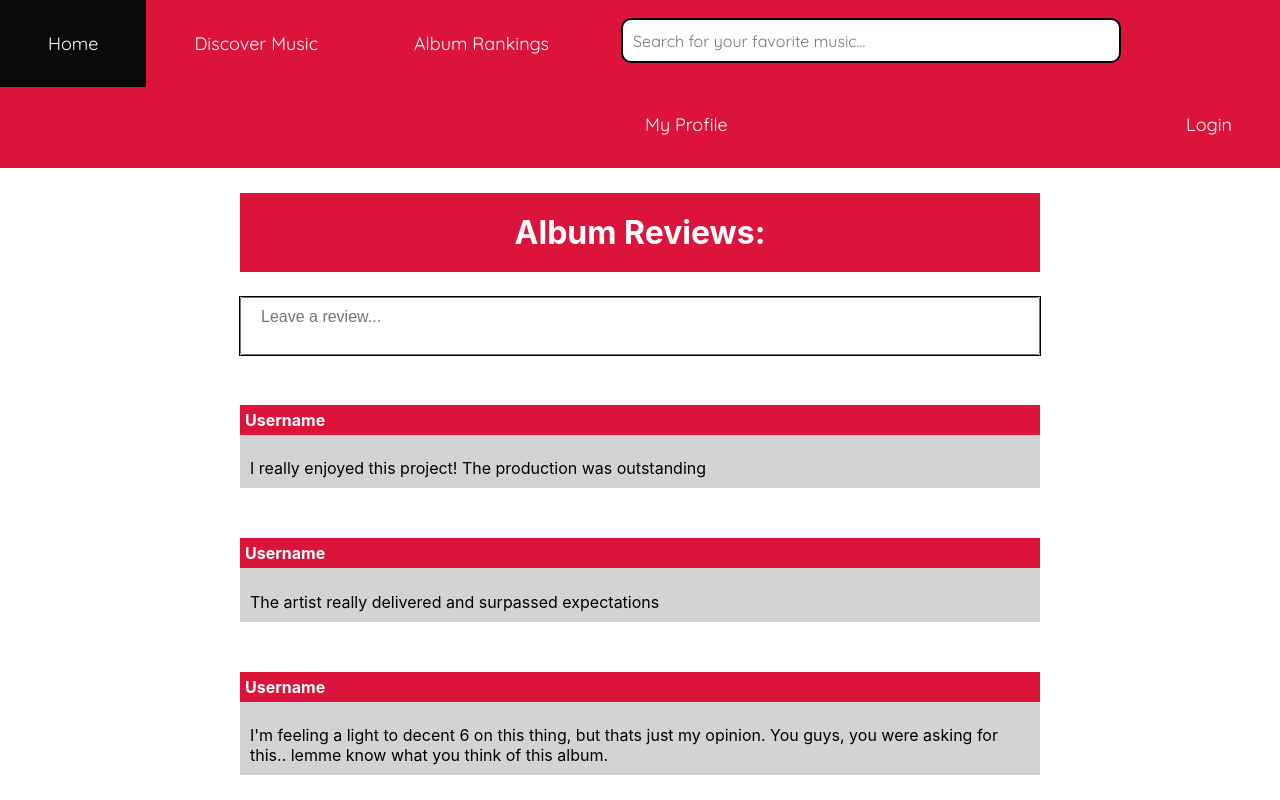
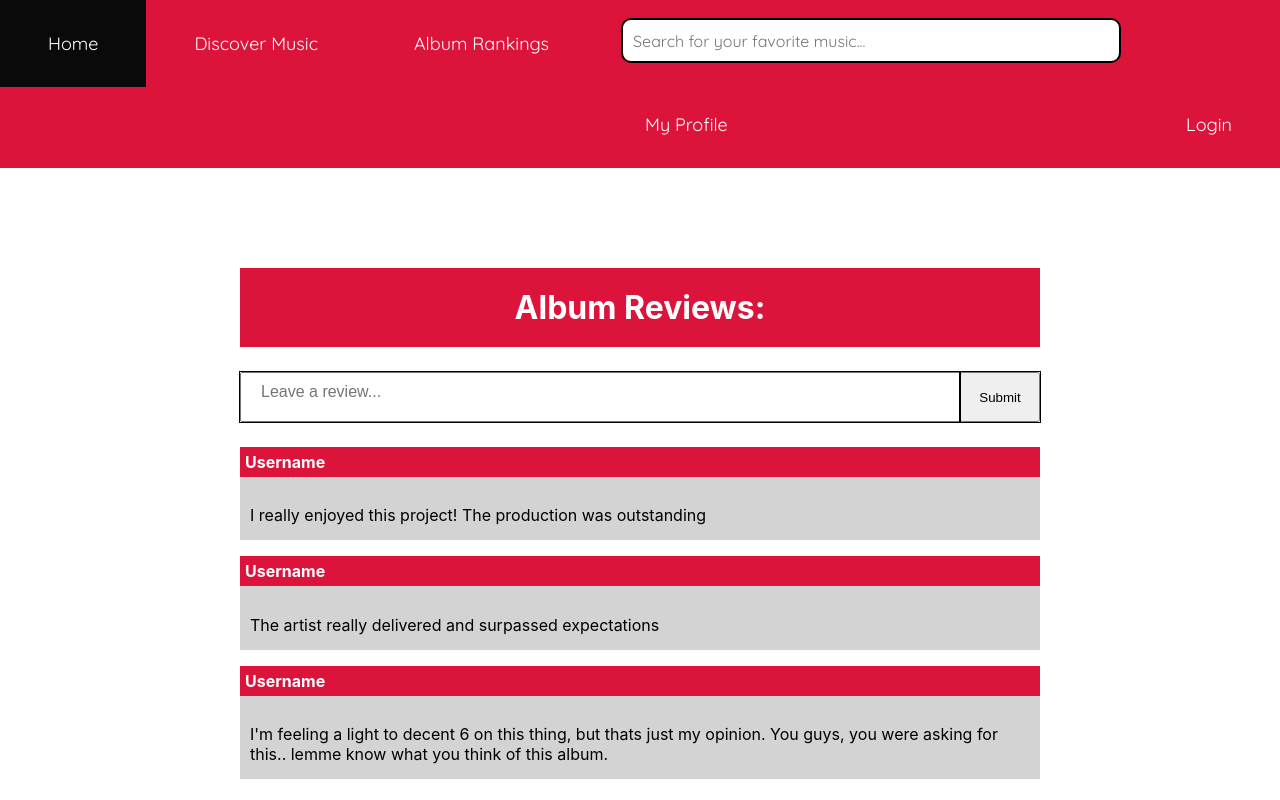
Before and after one commit to meepospammer/sound-of-eggert, a Next.js app: page /components/commentsection/commentsection in a window 1280 px wide. Shown: the top 800 px of the page. Built offline with nearby package versions, Linux system fonts and the light colour scheme.

Commit message:
Added functionality to leave comments in commentsection component
Created basic structure for the component which allows users to add comments through the UI provided by the commentsection component. This needs to now be integrated with the backend

```diff
--- a/pages/components/commentsection/commentsection.js
+++ b/pages/components/commentsection/commentsection.js
@@ -1,12 +1,48 @@
 import React from 'react'
 import styles from './commentsection.module.css'
+import { useState } from 'react';
+import { Component } from 'react';
 
 var comments = ["I really enjoyed this project! The production was outstanding",
             "The  artist really delivered and surpassed expectations",
             "I'm feeling a light to decent 6 on this thing, but thats just my opinion. You guys, you were asking for this.. lemme know what you think of this album."]
 
+var commentlist = { comments: []};
+
 export default function commentsection() {
-  var commentlist = []
+  createComments(commentlist)
+
+  const [inputval, setinputval] = useState('')
+  function handleInput(e) {
+    comments.push(inputval)
+    createComments(commentlist)
+    document.getElementById('submitcomment').value= ''
+    setinputval('')
+  }
+
+  return (
+    <>
+    <ul className={styles.container}>
+      <l>
+        <h1>
+          Album Reviews:
+        </h1>
+      </l>
+      <l>
+        <textarea placeholder='Leave a review...' type="text" id="submitcomment"
+         value={inputval} onChange={(e)=>setinputval(e.target.value)}/>
+        <button onClick={handleInput}> Submit </button>
+      </l>
+      <l id="up">
+        {commentlist.comments}
+      </l>
+    </ul>
+    </>
+  )
+}
+
+function createComments(commentlist){
+  commentlist.comments = []
   for(let i = 0; i < comments.length; i++){
     var object = <div>
                     <h2>
@@ -16,24 +52,7 @@ export default function commentsection() {
                     {comments[i]}
                     </p>
                   </div>
-    commentlist.push(object)
+    commentlist.comments.push(object)
   }
-  return (
-    <>
-    <ul className={styles.container}>
-      <l>
-        <h1>
-          Album Reviews:
-        </h1>
-      </l>
-      <l>
-        <textarea placeholder='Leave a review...' type="text"/>
-      </l>
-      <l>
-        {commentlist}
-      </l>
-    </ul>
-
-    </>
-  )
+  return;
 }
--- a/pages/components/commentsection/commentsection.module.css
+++ b/pages/components/commentsection/commentsection.module.css
@@ -10,31 +10,40 @@
 
 .container l{
     display: block;
+    width: 100%;
     margin: 25px 0px;
 }
 
 .container h1 {
     background-color: crimson;
     color: white;
+    margin-top: 100px;
     padding: 20px 0px;
 }
 
 .container textarea{
-    display: table;
-    width: 100%;
-    height: fit-content;
+    width: 90%;
+    resize: none;
+    height: 50px;
     outline: solid black 1px;
-    resize: vertical;
     padding: 10px 20px;
     font-family:Arial, Helvetica, sans-serif;
     font-style: normal;
     font-size: medium;
+    float: left;
+}
+
+.container button{
+    display: block;
+    width: 10%;
+    height: 50px;
+    outline: solid black 1px;
 }
 
 .container div{
     text-align: left;
-    margin-top: 50px;
     background-color: lightgray;
+
 }
 
 .container h2{
@@ -46,6 +55,6 @@
 }
 
 .container p{
-    margin: 0px 0px;
-    padding: 10px 10px;
+    margin-top: 0px;
+    padding: 15px 10px;
 }
```
